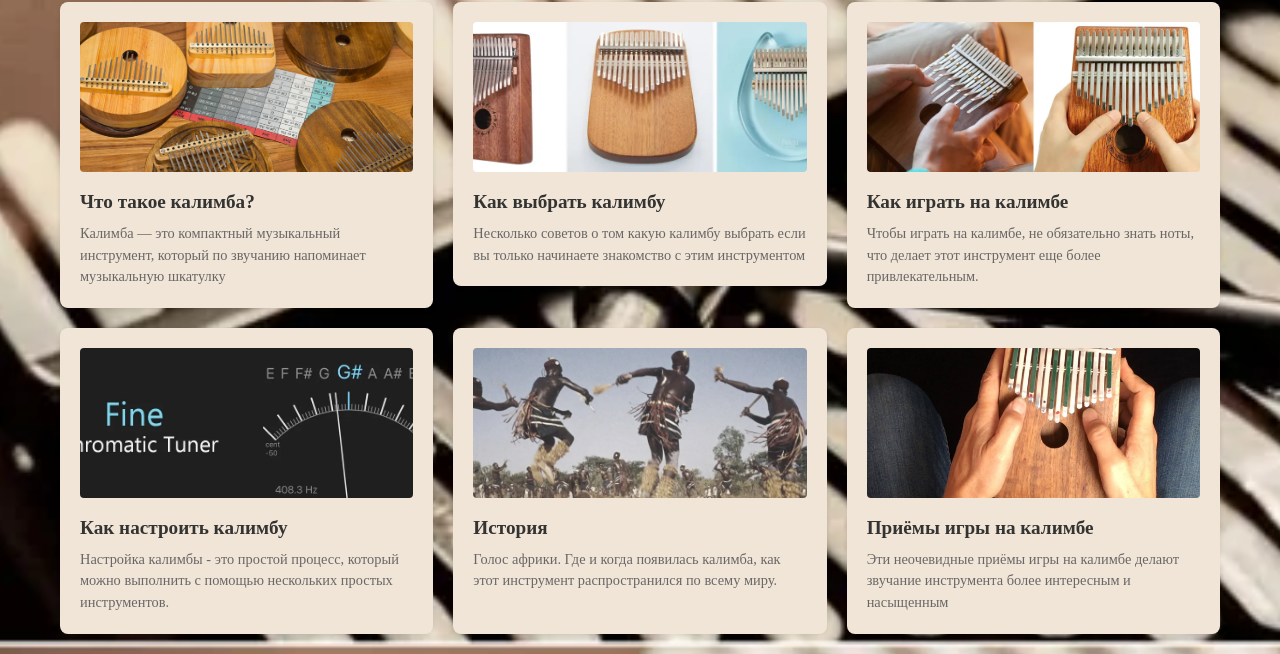
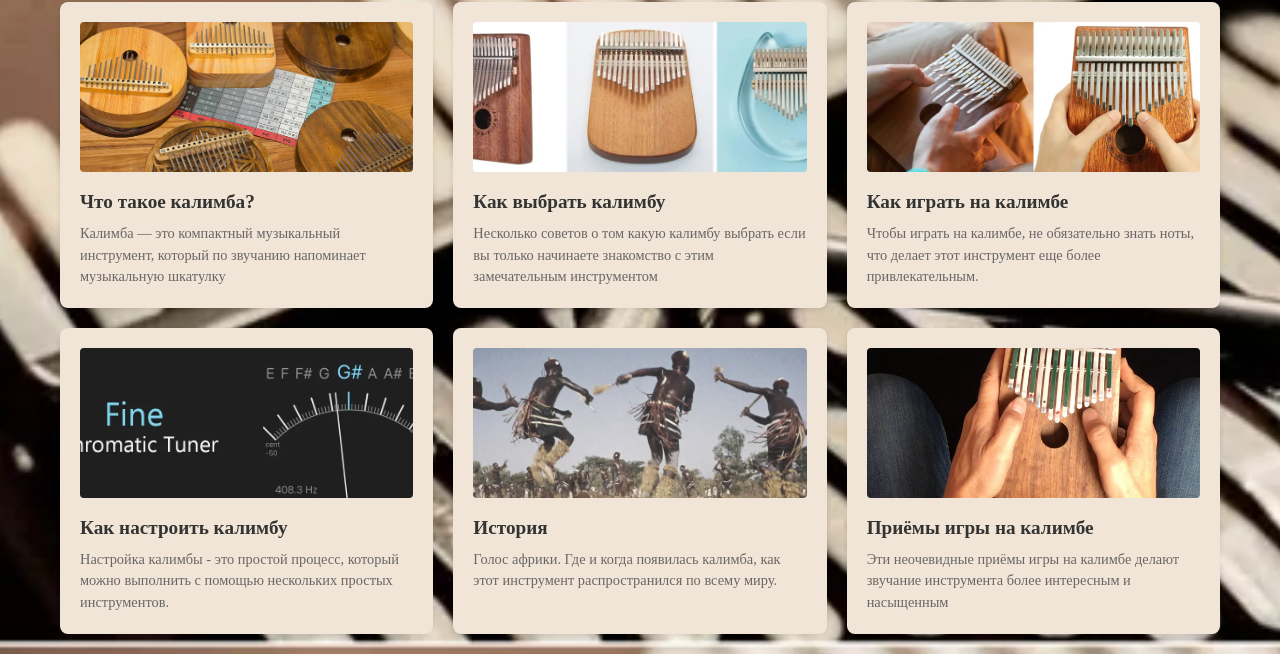
Before and after one commit to passsss438-rgb/kalimba, a plain HTML site: page index.html in a window 1280 px wide. Shown: the part 156-810 px from the top of the page. Drawn offline with nearby package versions, Linux system fonts and the light colour scheme.

Commit message:
Update index.html

```diff
--- a/index.html
+++ b/index.html
@@ -272,7 +272,7 @@
         <div class="grid-item">
             <img src="3.webp" alt="2">
             <h3>Как выбрать калимбу</h3>
-            <p>Несколько советов о том какую калимбу выбрать если вы только начинаете знакомство с этим инструментом</p>
+            <p>Несколько советов о том какую калимбу выбрать если вы только начинаете знакомство с этим замечательным инструментом</p>
         </div>
        </a>
 
```
